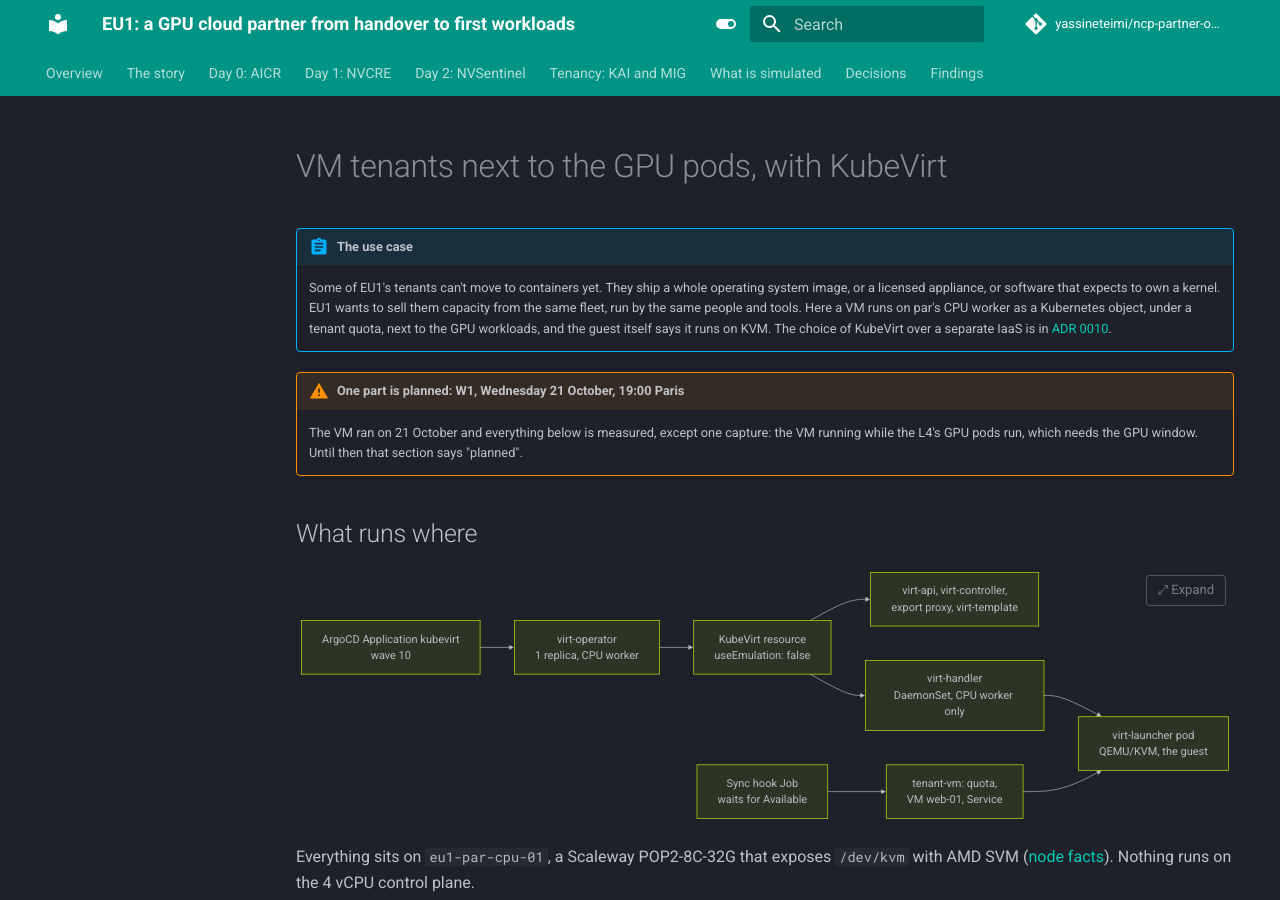
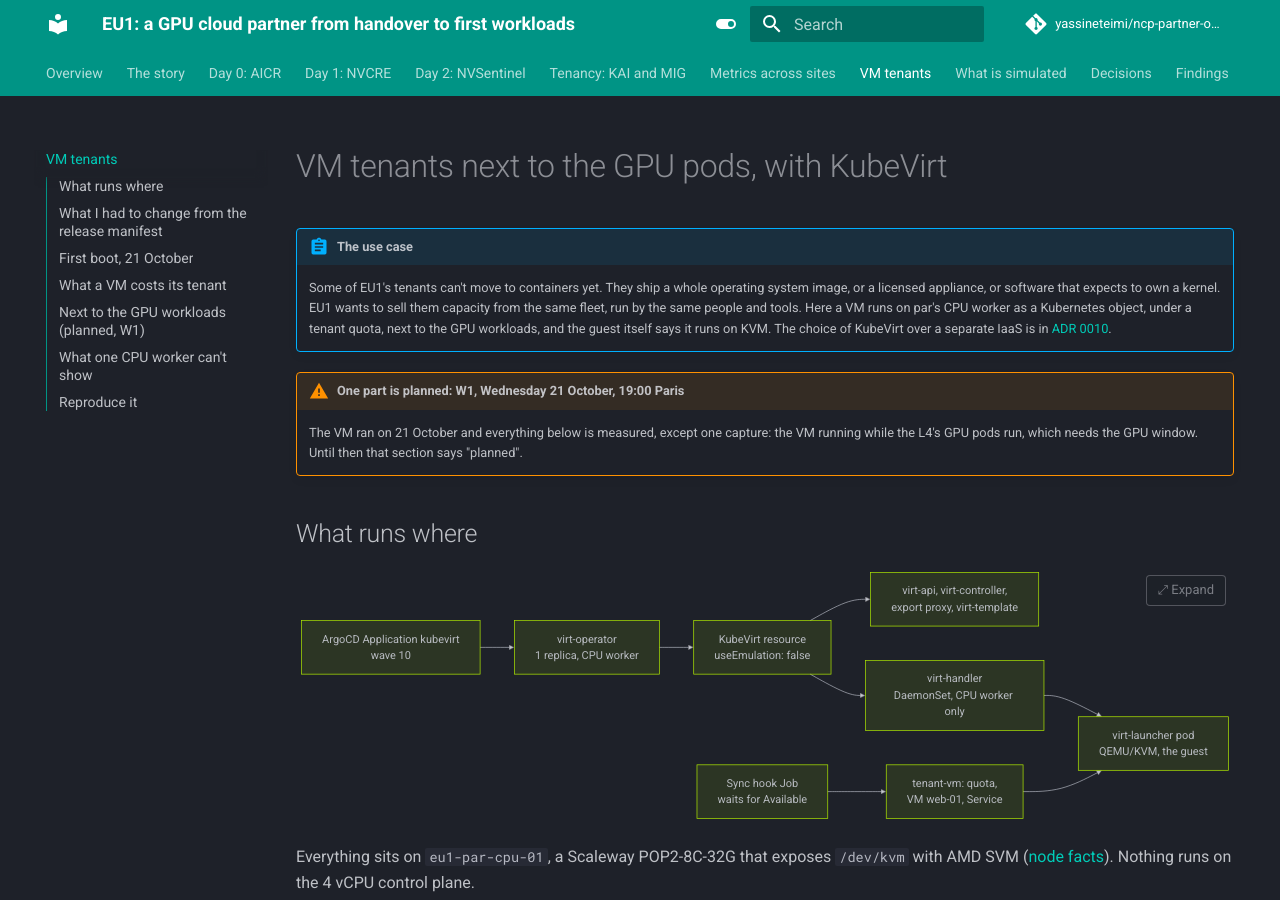
Before and after one commit to yassineteimi/ncp-partner-onboarding, an MkDocs documentation site: the page built from docs/30-vm-tenants.md, in a window 1280 px wide and 900 px high. Built offline with MkDocs 1.6.1 and Material for MkDocs 9.7.7, drawn with Linux system fonts in a browser that asks for light colours; comment, search, counter and statistics services are not loaded.

```diff
--- a/mkdocs.yml
+++ b/mkdocs.yml
@@ -74,6 +74,8 @@ nav:
   - "Day 1: NVCRE": 10-day1-nvcre.md
   - "Day 2: NVSentinel": 10-day2-nvsentinel.md
   - "Tenancy: KAI and MIG": 20-tenancy.md
+  - "Metrics across sites": 30-metrics-across-sites.md
+  - "VM tenants": 30-vm-tenants.md
   - "What is simulated": simulated.md
   - Decisions:
       - "All decisions": adr/README.md
```
Also changed, not shown: README.md (+1 -1 lines).
